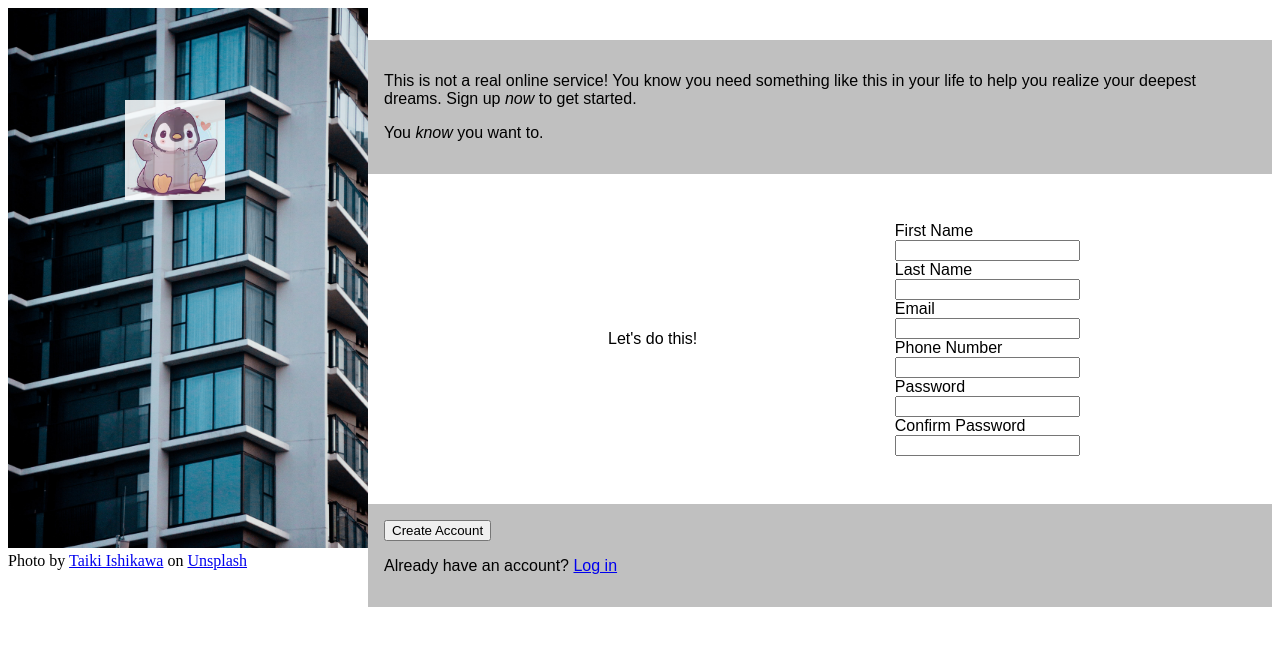
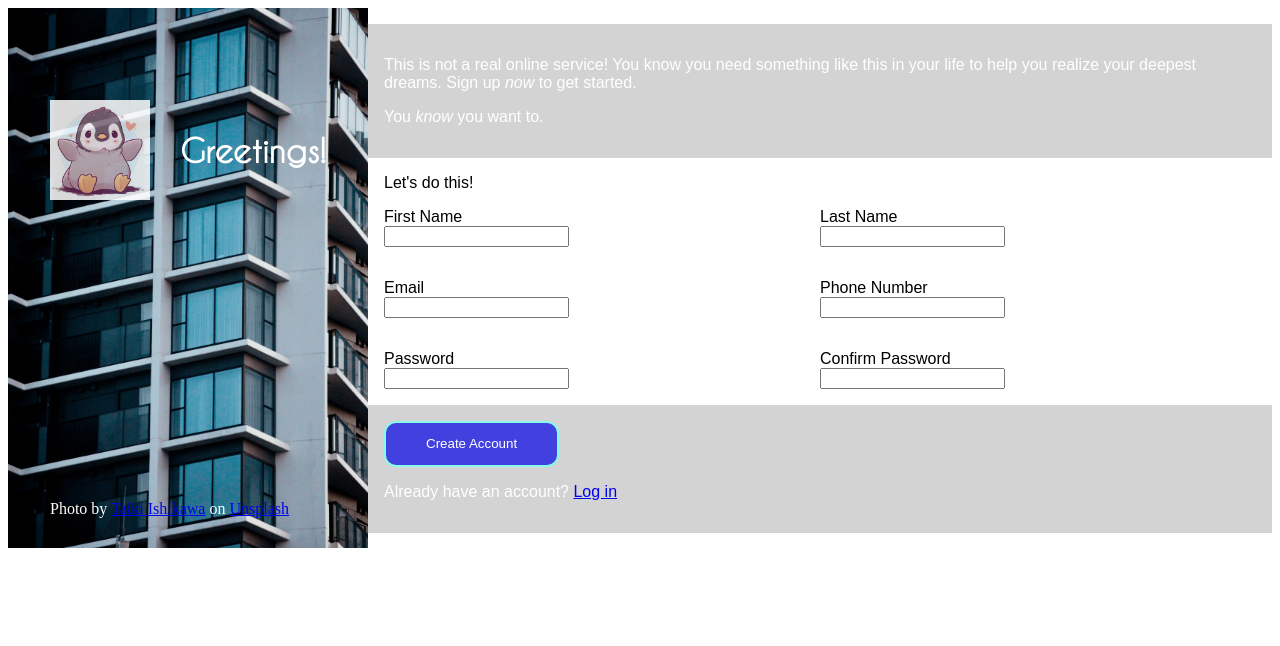
Before and after one commit to cohedx7/sign-up-form, a plain HTML site: page index.html in a window 1280 px wide. Drawn offline with Linux system fonts and the light colour scheme.

Commit message:
updated files, significant progress

```diff
--- a/index.html
+++ b/index.html
@@ -13,7 +13,12 @@
             <div class="logo-background">
                 <img class="logo" src="images/penguin-1.jpg" alt="penguin logo">
             </div>
-            <footer class="credits">Photo by <a href="https://unsplash.com/@fl__q">Taiki Ishikawa</a> on <a href="https://unsplash.com/photos/ZWb2D6S_z9Y">Unsplash</a></footer>
+            <div class="logo-text">
+                <p>Greetings!</p>
+            </div>
+            <div>
+                <footer class="credits">Photo by <a href="https://unsplash.com/@fl__q">Taiki Ishikawa</a> on <a href="https://unsplash.com/photos/ZWb2D6S_z9Y">Unsplash</a></footer>
+            </div>
         </div>
         <div class="right-side">
             <div class="content-text">
@@ -24,20 +29,38 @@
                 <p>You <em>know</em> you want to.</p>
             </div>
             <div class="form">
-                <span>Let's do this!</span>
+                <span class="form-text">Let's do this!</span>
                 <form action="/submit_page.php" method="post">
-                        <label for="fname">First Name</label>
-                        <input type="text" id="fname" name="fname">
-                        <label for="lname">Last Name</label>
-                        <input type="text" id="lname" name="lname"><br>
-                        <label for="email">Email</label>
-                        <input type="email" id="email" name="email">
-                        <label for="pnumber">Phone Number</label>
-                        <input type="number" id="pnumber" name="pnumber"><br>
-                        <label for="password">Password</label>
-                        <input type="password" id="password" name="password">
-                        <label for="cpassword">Confirm Password</label>
-                        <input type="password" id="cpassword" name="cpassword"><br>
+                    <div class="row">
+                        <div class="col">
+                            <label for="fname">First Name</label><br>
+                            <input type="text" id="fname" name="fname">
+                        </div>
+                        <div class="col">
+                            <label for="lname">Last Name</label><br>
+                            <input type="text" id="lname" name="lname">
+                        </div>
+                    </div>
+                    <div class="row">
+                        <div class="col">
+                            <label for="email">Email</label><br>
+                            <input type="email" id="email" name="email">
+                        </div>
+                        <div class="col">
+                            <label for="pnumber">Phone Number</label><br>
+                            <input type="number" id="pnumber" name="pnumber">
+                        </div>
+                    </div>
+                    <div class="row">
+                        <div class="col">
+                            <label for="password">Password</label><br>
+                            <input type="password" id="password" name="password">
+                        </div>
+                        <div class="col">
+                            <label for="cpassword">Confirm Password</label><br>
+                            <input type="password" id="cpassword" name="cpassword">
+                        </div>
+                    </div>
                 </form>
             </div>
             <div class="sign-up-buttons">
--- a/style.css
+++ b/style.css
@@ -1,3 +1,8 @@
+@font-face {
+    font-family: my-main-font;
+    src: url(fonts/CaviarDreams.ttf);
+}
+
 :root {
     display: flex;
 }
@@ -30,38 +35,72 @@ body {
     max-height: 75%;
     font-family: Arial, Helvetica, sans-serif;
     padding: 0px;
-    margin-top: 2em;
+    margin-top: 1em;
 }
 
 .content-text {
-    background-color: silver;
-    margin-bottom: 2em;
+    background-color: lightgray;
+    margin-bottom: 1em;
     padding: 1em;
 }
 
 .sign-up-buttons {
-    background-color: silver;
+    background-color: lightgray;
     padding: 1em;
 }
 
-.form {
-    display: grid;
+.form-text {
+    margin-left: 1em;
+}
+
+.row {
+    display: flex;
     padding: 1em;
-    margin-bottom: 2em;
-    gap: 1em;
-    grid-template-columns: 100px 100px; /* how to make this work?? */
-    grid-template-rows: auto;
-    justify-content: space-evenly;;
-    justify-items: center;
-    align-content: space-evenly;
-    align-items: center;
+}
+
+.col {
+    flex: 50%
 }
 
 .logo {
     position: absolute;
     top: 100px;
-    left: 125px;
+    left: 50px;
     width: auto;
     max-height: 100px;
     opacity: 85%;
 }
+
+.credits {
+    position: absolute;
+    top: 500px;
+    left: 50px;
+    color: white;
+}
+
+.logo-text {
+    position: absolute;
+    top: 100px;
+    left: 180px;
+    color: white;
+    font-size: 32px;
+    font-family: my-main-font, sans-serif;
+    font-weight: bold;
+}
+
+button {
+    padding: 1em 3em 1em 3em;
+    border-radius: 12px;
+    border-color: rgb(135, 250, 235);
+    border-style: solid;
+    color: white;
+    background-color: rgb(67, 64, 224);
+}
+
+.content-text > p {
+    color: white;
+}
+
+.sign-up-buttons > p {
+    color: white;
+}
```
Also changed, not shown: 1 other file.
